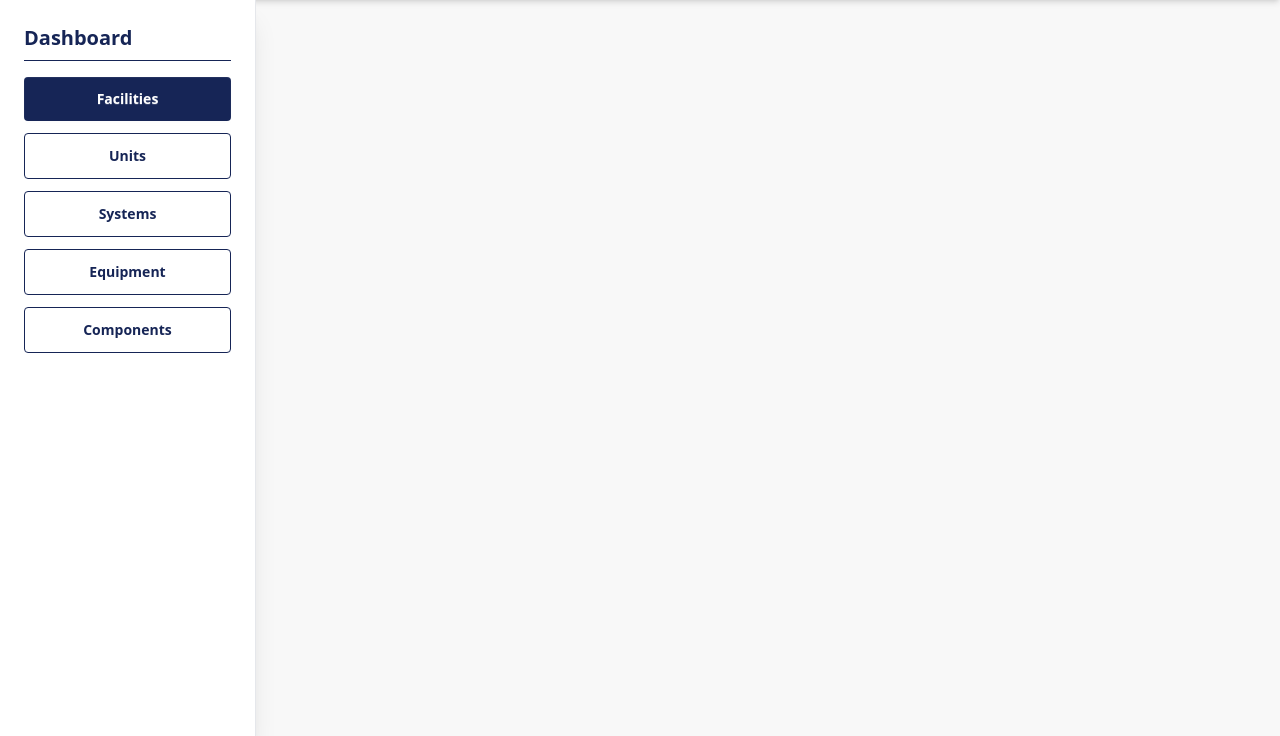
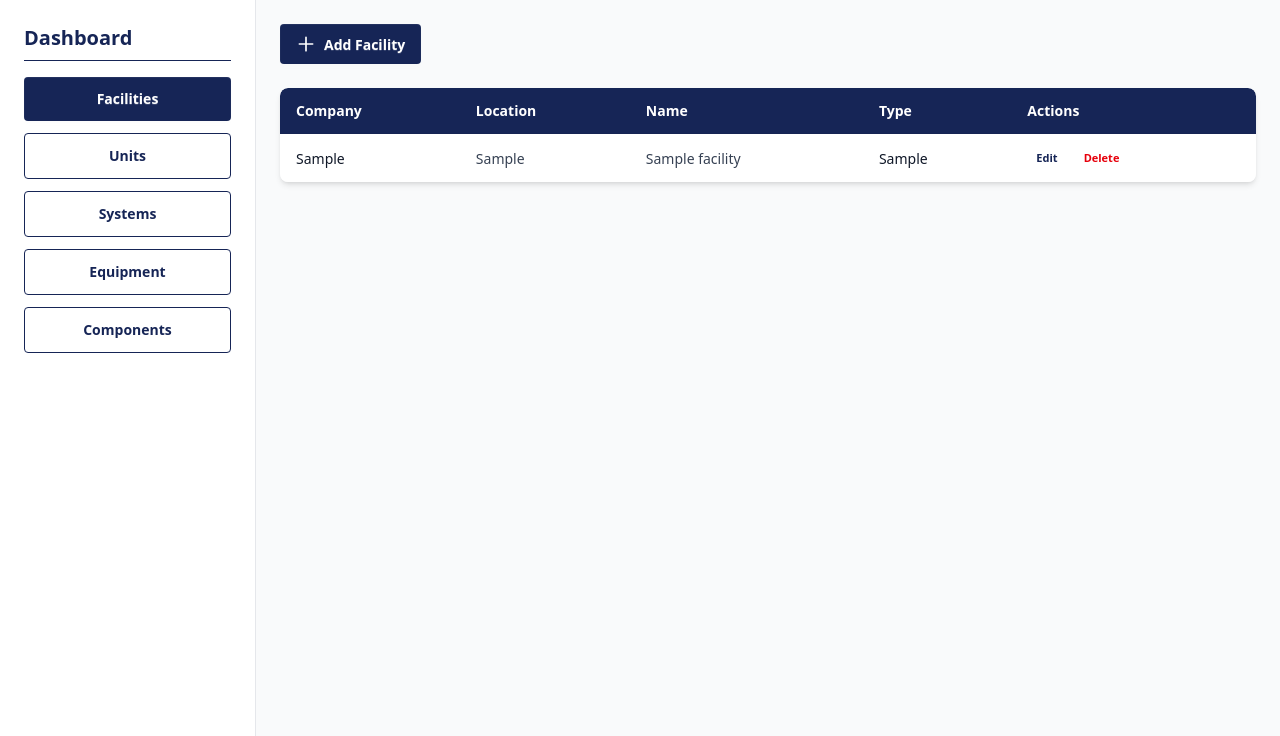
Before and after one commit to Sharkyacademy/Riesgo, a Django app: page /dashboard/facilities in a window 1280 px wide. Shown: the part 64-800 px from the top of the page. Run offline with Django 5.2, Linux system fonts and the light colour scheme; a user stored in the database is signed in; tables that the repository leaves empty hold one stand-in row (values such as "Sample post"); style sheets or scripts are compiled from the project's sources; some libraries are stand-ins or nearby versions.

Commit message:
Facilities creation

```diff
--- /dev/null
+++ b/dashboard/forms.py
@@ -0,0 +1,13 @@
+from django import forms
+from .models import Facility
+
+class FacilityForm(forms.ModelForm):
+    class Meta:
+        model = Facility
+        fields = ['company', 'name', 'location', 'facility_type']
+        widgets = {
+            'company': forms.TextInput(attrs={'class': 'input input-bordered w-full', 'placeholder': 'Company'}),
+            'name': forms.TextInput(attrs={'class': 'input input-bordered w-full', 'placeholder': 'Facility Name'}),
+            'location': forms.TextInput(attrs={'class': 'input input-bordered w-full', 'placeholder': 'Location'}),
+            'facility_type': forms.TextInput(attrs={'class': 'input input-bordered w-full', 'placeholder': 'Type'}),
+        }
--- /dev/null
+++ b/dashboard/models.py
@@ -0,0 +1,14 @@
+from django.db import models
+
+class Facility(models.Model):
+    name = models.CharField(max_length=255)
+    company = models.CharField(max_length=255, null=True, blank=True)
+    location = models.CharField(max_length=255)
+    facility_type = models.CharField(max_length=255, verbose_name="Type")
+    owner = models.ForeignKey('accounts.CustomUser', on_delete=models.CASCADE, null=True, blank=True)
+
+    def __str__(self):
+        return self.name
+
+    class Meta:
+        verbose_name_plural = "Facilities"
--- a/dashboard/templates/dashboard/dashboard.html
+++ b/dashboard/templates/dashboard/dashboard.html
@@ -45,7 +45,7 @@
                             <div>
                                 <h2 class="card-title text-xs font-bold text-gray-500 uppercase tracking-wider">
                                     Facilities</h2>
-                                <p class="text-3xl font-extrabold text-gray-800 mt-1">0</p>
+                                <p class="text-3xl font-extrabold text-gray-800 mt-1">{{ facilities_count }}</p>
                             </div>
                             <div class="p-3 bg-blue-50 rounded-full">
                                 <svg xmlns="http://www.w3.org/2000/svg" class="h-6 w-6 text-blue-600" fill="none"
--- a/dashboard/templates/dashboard/facilities.html
+++ b/dashboard/templates/dashboard/facilities.html
@@ -36,7 +36,101 @@
             </aside>
             <!-- END SIDEBAR -->
             <!-- MAIN CONTENT -->
+            <div class="flex-1 overflow-y-auto p-6 bg-gray-50">
+                <div class="flex justify-between items-center mb-6">
+                    <!-- Add Facility Button -->
+                    <label for="add_facility_modal"
+                        class="btn bg-blue-950 hover:bg-blue-900 text-white border-none gap-2">
+                        <svg xmlns="http://www.w3.org/2000/svg" class="h-5 w-5" fill="none" viewBox="0 0 24 24"
+                            stroke="currentColor">
+                            <path stroke-linecap="round" stroke-linejoin="round" stroke-width="2" d="M12 4v16m8-8H4" />
+                        </svg>
+                        Add Facility
+                    </label>
+                </div>
 
+                <!-- Facilities Table -->
+                <div class="overflow-x-auto shadow-md rounded-lg">
+                    <table class="table w-full">
+                        <!-- Head -->
+                        <thead class="bg-blue-950 text-white">
+                            <tr>
+                                <th class="rounded-tl-lg">Company</th>
+                                <th>Location</th>
+                                <th>Name</th>
+                                <th>Type</th>
+                                <th class="rounded-tr-lg">Actions</th>
+                            </tr>
+                        </thead>
+                        <!-- Body -->
+                        <tbody class="bg-white">
+                            {% for facility in facilities %}
+                            <tr class="hover:bg-blue-50 transition-colors border-b last:border-b-0">
+                                <td class="font-medium text-gray-900">{{ facility.company }}</td>
+                                <td class="text-gray-700">{{ facility.location }}</td>
+                                <td class="text-gray-700">{{ facility.name }}</td>
+                                <td class="font-medium text-gray-900">{{ facility.facility_type }}</td>
+                                <td>
+                                    <div class="flex gap-2">
+                                        <button
+                                            class="btn btn-ghost btn-xs text-blue-950 hover:bg-blue-100">Edit</button>
+                                        <button
+                                            class="btn btn-ghost btn-xs text-red-600 hover:bg-red-50">Delete</button>
+                                    </div>
+                                </td>
+                            </tr>
+                            {% empty %}
+                            <tr>
+                                <td colspan="4" class="text-center py-8 text-gray-500">
+                                    No facilities found. Click "Add Facility" to create one.
+                                </td>
+                            </tr>
+                            {% endfor %}
+                        </tbody>
+                    </table>
+                </div>
+
+                <!-- Add Facility Modal -->
+                <input type="checkbox" id="add_facility_modal" class="modal-toggle" />
+                <div class="modal">
+                    <div class="modal-box relative">
+                        <label for="add_facility_modal" class="btn btn-sm btn-circle absolute right-2 top-2">✕</label>
+                        <h3 class="text-lg font-bold mb-4 text-blue-950">Add New Facility</h3>
+                        <form method="post">
+                            {% csrf_token %}
+                            <div class="form-control w-full mb-4">
+                                <label class="label">
+                                    <span class="label-text text-blue-950 font-semibold">Company</span>
+                                </label>
+                                {{ form.company }}
+                            </div>
+                            <div class="form-control w-full mb-4">
+                                <label class="label">
+                                    <span class="label-text text-blue-950 font-semibold">Name</span>
+                                </label>
+                                {{ form.name }}
+                            </div>
+                            <div class="form-control w-full mb-4">
+                                <label class="label">
+                                    <span class="label-text text-blue-950 font-semibold">Location</span>
+                                </label>
+                                {{ form.location }}
+                            </div>
+                            <div class="form-control w-full mb-6">
+                                <label class="label">
+                                    <span class="label-text text-blue-950 font-semibold">Type</span>
+                                </label>
+                                {{ form.facility_type }}
+                            </div>
+                            <div class="modal-action">
+                                <button type="submit"
+                                    class="btn bg-blue-950 hover:bg-blue-900 text-white border-none w-full">Create
+                                    Facility</button>
+                            </div>
+                        </form>
+                    </div>
+                </div>
+            </div>
             <!-- END MAIN CONTENT -->
         </main>
     </div>
--- a/dashboard/views.py
+++ b/dashboard/views.py
@@ -1,13 +1,36 @@
 from django.shortcuts import render
 from django.contrib.auth.decorators import login_required
+from .forms import FacilityForm
+from django.contrib import messages
+from django.shortcuts import render, redirect
+from .models import Facility
 
 @login_required
 def dashboard(request):
-    return render(request, 'dashboard/dashboard.html')
+    facilities_list = Facility.objects.filter(owner=request.user)
+    facilities_count = facilities_list.count()
+    return render(request, 'dashboard/dashboard.html', {
+        'facilities_count': facilities_count
+    })
 
 @login_required
 def facilities(request):
-    return render(request, 'dashboard/facilities.html')
+    if request.method == 'POST':
+        form = FacilityForm(request.POST)
+        if form.is_valid():
+            facility = form.save(commit=False)
+            facility.owner = request.user
+            facility.save()
+            messages.success(request, 'Facility created successfully!')
+            return redirect('facilities_home')
+    else:
+        form = FacilityForm()
+
+    facilities_list = Facility.objects.filter(owner=request.user)
+    return render(request, 'dashboard/facilities.html', {
+        'facilities': facilities_list,
+        'form': form
+    })
 
 @login_required
 def units(request):
```
Also changed, not shown: dashboard/admin.py (added, +7 -0 lines), dashboard/migrations/0001_initial.py (added), dashboard/migrations/0002_facility_owner.py (added), dashboard/migrations/0003_facility_company.py (added), dashboard/migrations/__init__.py (added).
